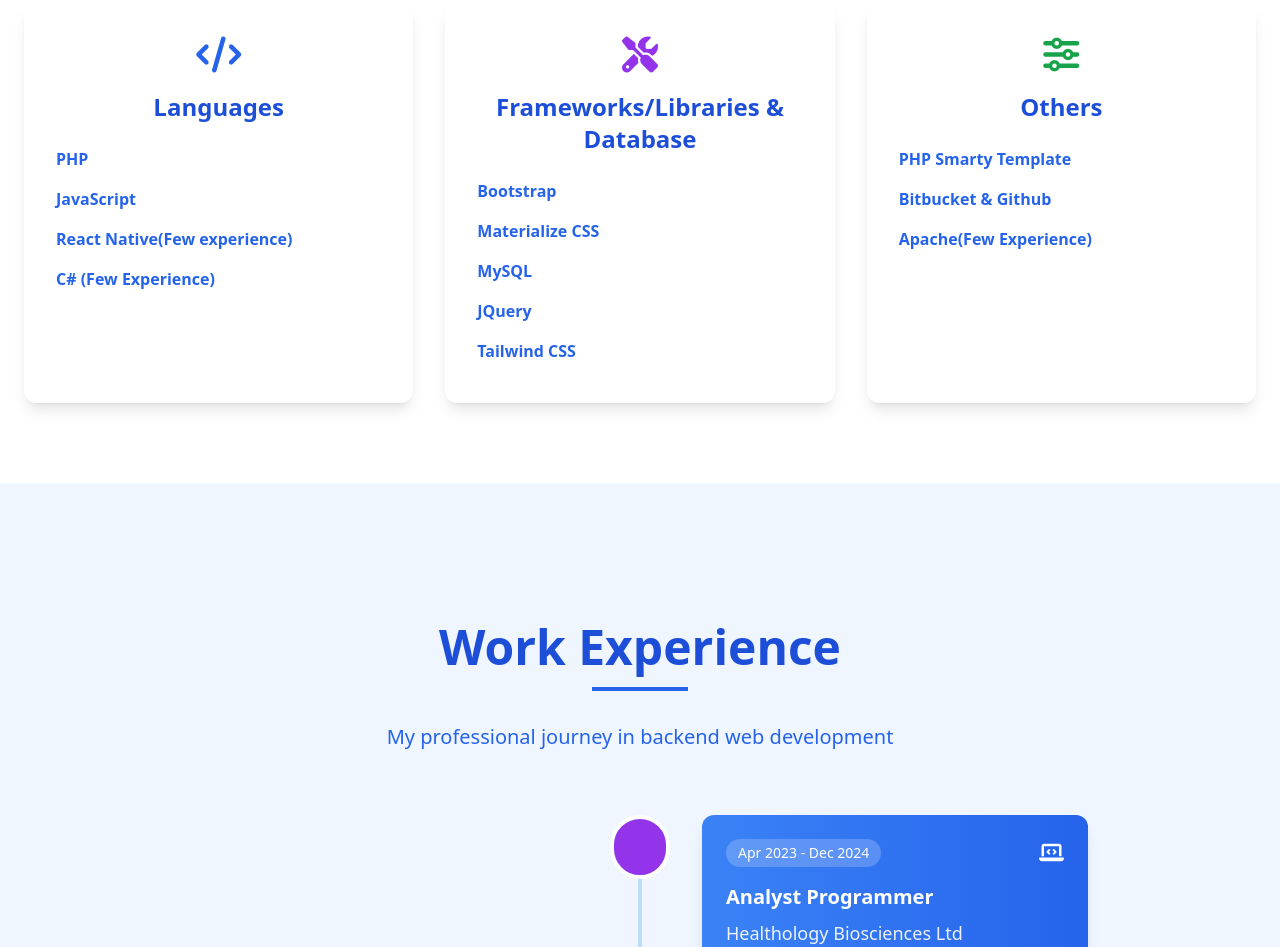
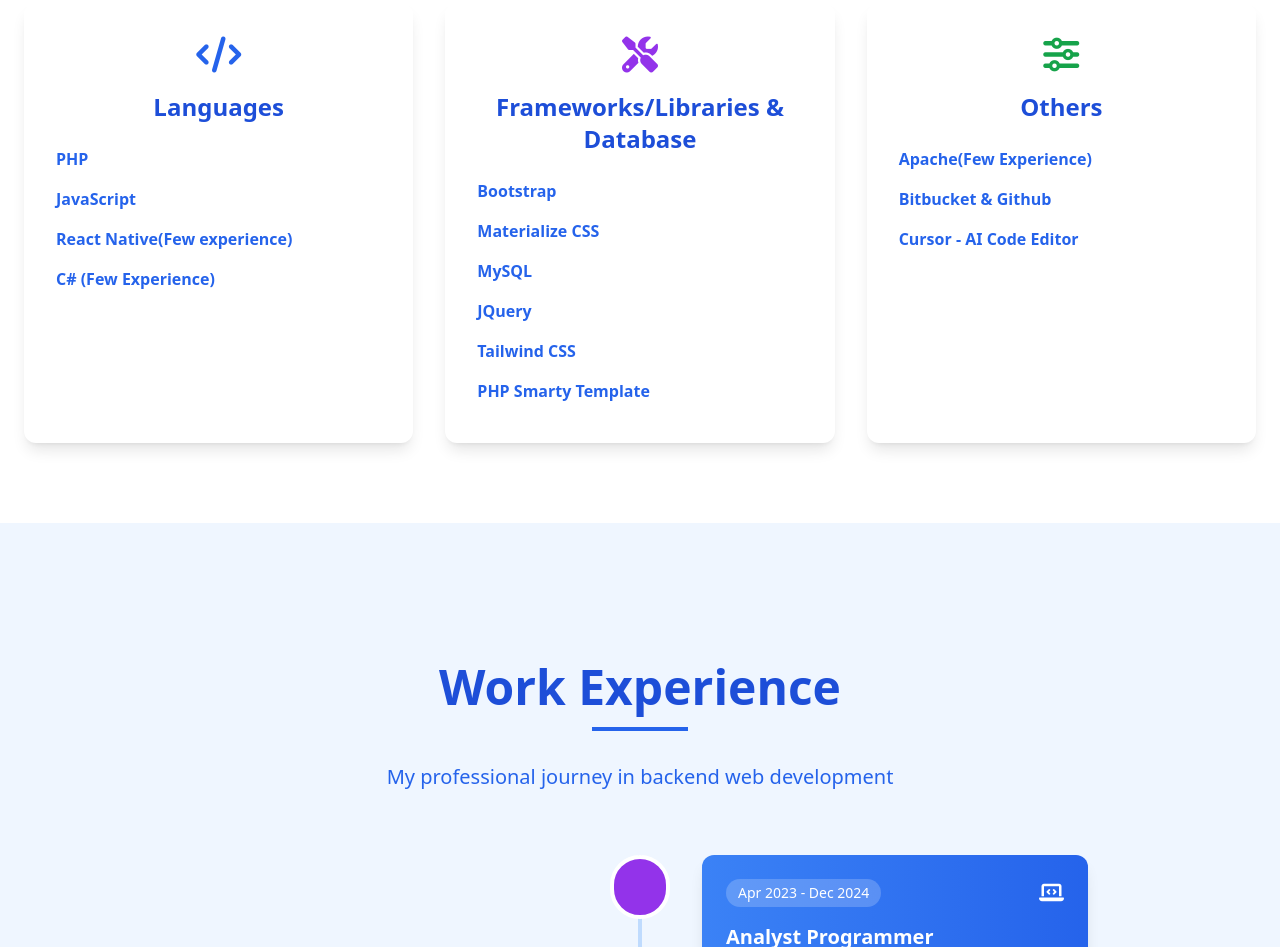
Before and after one commit to KevinChu369369/kevinchu369369.github.io, a plain HTML site: page index.html in a window 1280 px wide. Shown: the part 1069-2016 px from the top of the page. Drawn offline with nearby package versions, Linux system fonts and the light colour scheme.

Commit message:
update technical skills

```diff
--- a/index.html
+++ b/index.html
@@ -262,6 +262,12 @@
                                 <span class="font-semibold">Tailwind CSS</span>
                             </div>
                         </div>
+                        <div class="skill-item">
+                            <div class="flex justify-between mb-2 text-blue-600 dark:text-gray-300">
+                                <span class="font-semibold">PHP Smarty Template</span>
+
+                            </div>
+                        </div>
                     </div>
                 </div>
 
@@ -277,7 +283,7 @@
                     <div class="space-y-4">
                         <div class="skill-item">
                             <div class="flex justify-between mb-2 text-blue-600 dark:text-gray-300">
-                                <span class="font-semibold">PHP Smarty Template</span>
+                                <span class="font-semibold">Apache(Few Experience)</span>
                             </div>
                         </div>
                         <div class="skill-item">
@@ -288,7 +294,7 @@
 
                         <div class="skill-item">
                             <div class="flex justify-between mb-2 text-blue-600 dark:text-gray-300">
-                                <span class="font-semibold">Apache(Few Experience)</span>
+                                <span class="font-semibold">Cursor - AI Code Editor</span>
                             </div>
                         </div>
 
```
